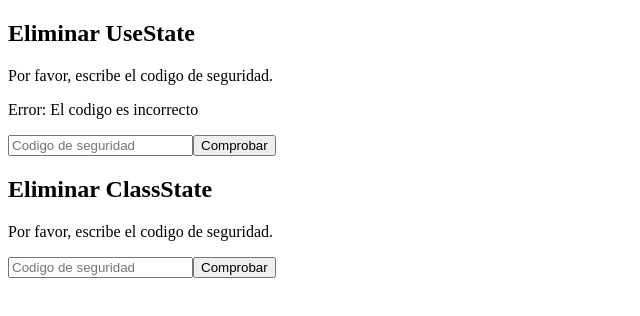
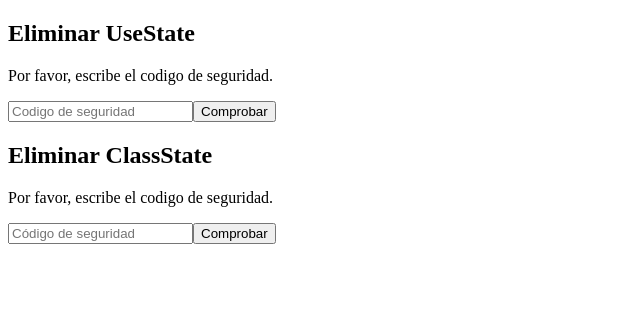
Before and after one commit to Miller1999/SecrectCodes, a React (Vite) app: page / in a window 1280 px wide. Shown: the top 316 px of the page, without its empty margins (0-640 px from the left). Built offline with nearby package versions, Linux system fonts and the light colour scheme.

Commit message:
Compound States

```diff
--- a/src/ClassState.jsx
+++ b/src/ClassState.jsx
@@ -1,10 +1,13 @@
 import React from "react";
 import { Loading } from "./Loading";
+
+const SECURITY_CODE = "paradigma";
 
 export class ClassState extends React.Component {
 	constructor(props) {
 		super(props);
 		this.state = {
+			value: "",
 			error: false,
 			loading: false,
 		};
@@ -12,7 +15,11 @@ export class ClassState extends React.Component {
 	componentDidUpdate() {
 		if (this.state.loading) {
 			setTimeout(() => {
-				this.setState({ loading: false });
+				if (SECURITY_CODE === this.state.value) {
+					this.setState({ error: false, loading: false });
+				} else {
+					this.setState({ error: true, loading: false });
+				}
 			}, 3000);
 		}
 	}
@@ -21,9 +28,17 @@ export class ClassState extends React.Component {
 			<div>
 				<h2>Eliminar {this.props.name}</h2>
 				<p>Por favor, escribe el codigo de seguridad.</p>
-				{this.state.error && <p>Error: el codigo es incorrecto</p>}{" "}
+				{this.state.error && !this.state.loading && (
+					<p>Error: el codigo es incorrecto</p>
+				)}{" "}
 				{this.state.loading && <Loading />}
-				<input placeholder="Codigo de seguridad" />
+				<input
+					placeholder="Código de seguridad"
+					value={this.state.value}
+					onChange={(event) => {
+						this.setState({ value: event.target.value });
+					}}
+				/>
 				<button
 					onClick={() =>
 						this.setState((prevState) => ({
--- a/src/UseState.jsx
+++ b/src/UseState.jsx
@@ -3,39 +3,53 @@ import React from "react";
 const SECURITY_CODE = "paradigma";
 
 export function UseState({ name }) {
-	const [error, setError] = React.useState(true);
-	const [loading, setLoading] = React.useState(false);
-	const [value, setValue] = React.useState("");
+	const [state, setState] = React.useState({
+		value: "",
+		error: false,
+		loading: false,
+	});
 
 	React.useEffect(() => {
-		if (loading) {
+		if (state.loading) {
 			setTimeout(() => {
-				if (value === SECURITY_CODE) {
-					setLoading(false);
+				if (state.value === SECURITY_CODE) {
+					setState({
+						...state,
+						error: false,
+						loading: false,
+					});
 				} else {
-					setError(true);
-					setLoading(false);
+					setState({
+						...state,
+						error: true,
+						loading: false,
+					});
 				}
 			}, 3000);
 		}
-	}, [loading]);
+	}, [state.loading]);
 	return (
 		<div>
 			<h2>Eliminar {name}</h2>
 			<p>Por favor, escribe el codigo de seguridad.</p>
-			{error && <p>Error: El codigo es incorrecto</p>}
-			{loading && <p>Cargando...</p>}
+			{state.error && !state.loading && <p>Error: El codigo es incorrecto</p>}
+			{state.loading && <p>Cargando...</p>}
 			<input
 				placeholder="Codigo de seguridad"
-				value={value}
+				value={state.value}
 				onChange={(event) => {
-					setValue(event.target.value);
+					setState({
+						...state,
+						value: event.target.value,
+					});
 				}}
 			/>
 			<button
 				onClick={() => {
-					setError(!error);
-					setLoading(true);
+					setState({
+						...state,
+						loading: true,
+					});
 				}}
 			>
 				Comprobar
```
